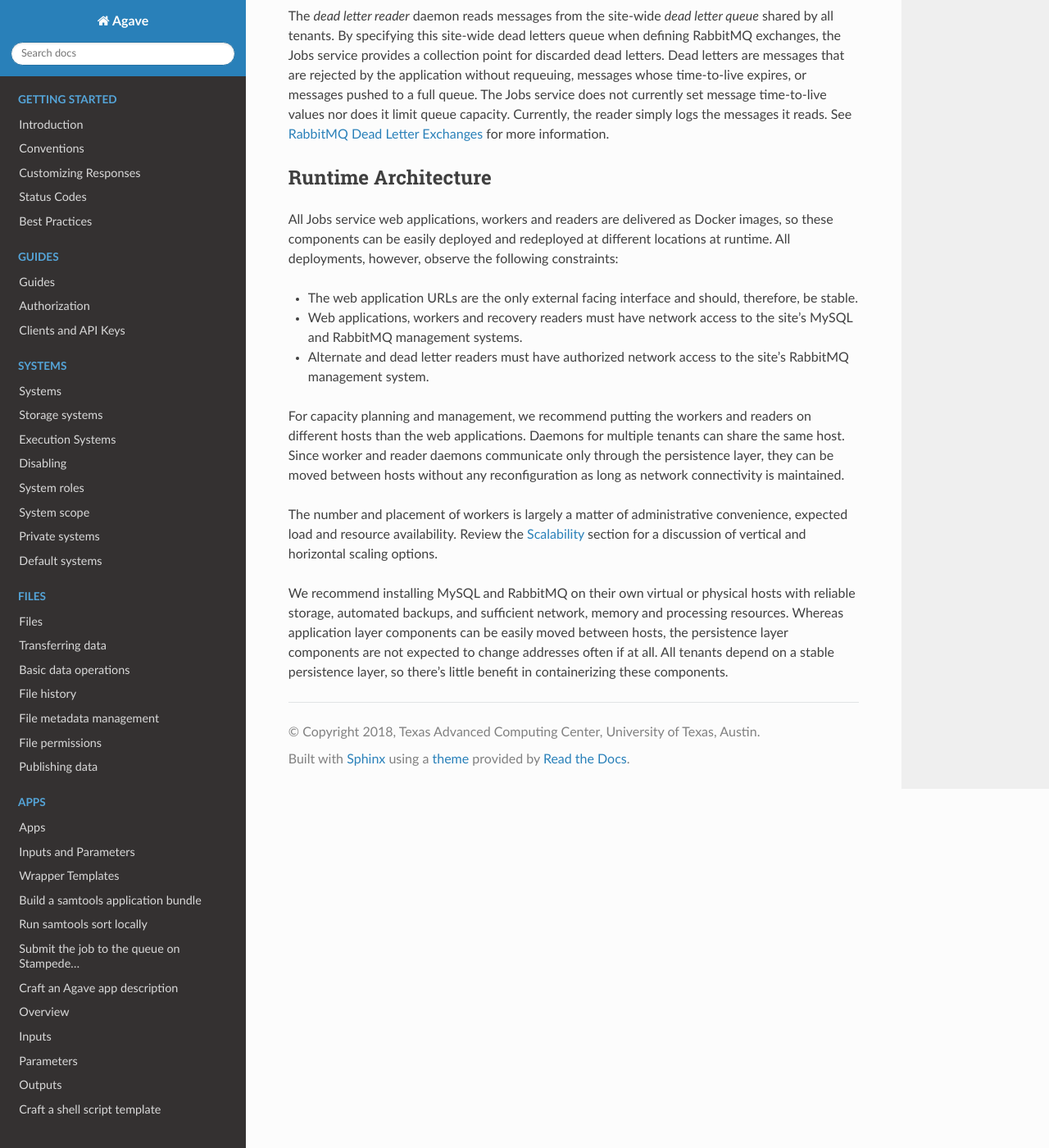
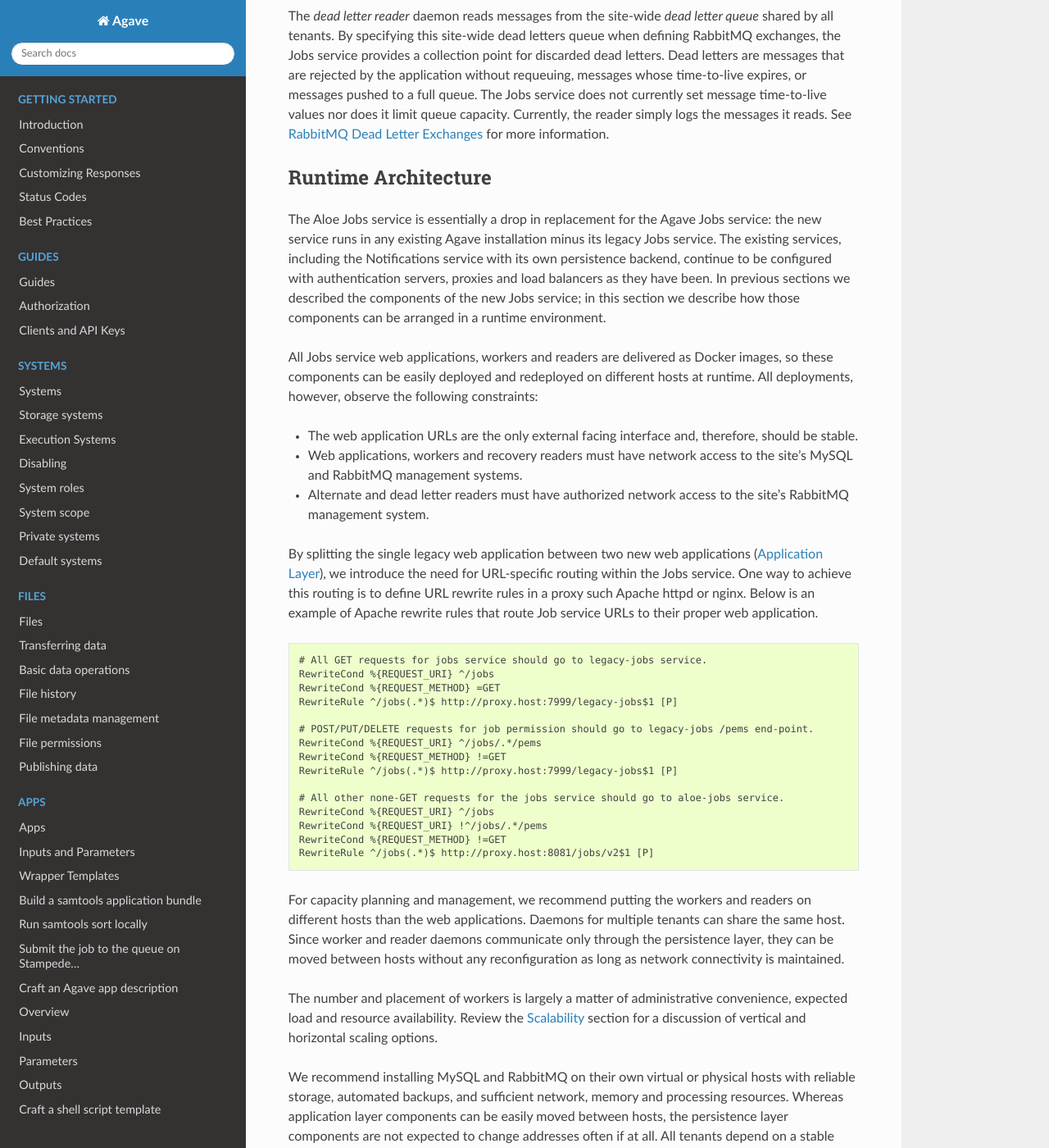
Before and after one commit to TACC-Cloud/agave-docs, a Sphinx documentation site: the page built from docs/agave/guides/jobs/aloe-job-architecture.rst, in a window 1280 px wide and 1400 px high, scrolled down 8003 px. Shown: the whole window at 82% size. Built offline with Sphinx 7.4.7 and the Read the Docs theme 2.0.0, drawn with Linux system fonts in a browser that asks for light colours; some of the changed text lies outside the part shown.

Commit message:
More architecture

```diff
--- a/docs/agave/guides/jobs/aloe-job-architecture.rst
+++ b/docs/agave/guides/jobs/aloe-job-architecture.rst
@@ -155,14 +155,37 @@
 Runtime Architecture
 --------------------
 
-All Jobs service web applications, workers and readers are delivered as Docker images, so these components can be easily deployed and redeployed at different locations at runtime.  All deployments, however, observe the following constraints:
+The Aloe Jobs service is essentially a drop in replacement for the Agave Jobs service:  the new service runs in any existing Agave installation minus its legacy Jobs service.  The existing services, including the Notifications service with its own persistence backend, continue to be configured with authentication servers, proxies and load balancers as they have been.  In previous sections we described the components of the new Jobs service; in this section we describe how those components can be arranged in a runtime environment.
 
-- The web application URLs are the only external facing interface and should, therefore, be stable.
+All Jobs service web applications, workers and readers are delivered as Docker images, so these components can be easily deployed and redeployed on different hosts at runtime.  All deployments, however, observe the following constraints:
+
+- The web application URLs are the only external facing interface and, therefore, should be stable.
 - Web applications, workers and recovery readers must have network access to the site's MySQL and RabbitMQ management systems.
 - Alternate and dead letter readers must have authorized network access to the site's RabbitMQ management system.
+
+By splitting the single legacy web application between two new web applications (`Application Layer`_), we introduce the need for URL-specific routing within the Jobs service.  One way to achieve this routing is to define URL rewrite rules in a proxy such Apache httpd or nginx.  Below is an example of Apache rewrite rules that route Job service URLs to their proper web application.
+
+::
+
+    # All GET requests for jobs service should go to legacy-jobs service.
+    RewriteCond %{REQUEST_URI} ^/jobs
+    RewriteCond %{REQUEST_METHOD} =GET
+    RewriteRule ^/jobs(.*)$ http://proxy.host:7999/legacy-jobs$1 [P]
+
+    # POST/PUT/DELETE requests for job permission should go to legacy-jobs /pems end-point.
+    RewriteCond %{REQUEST_URI} ^/jobs/.*/pems
+    RewriteCond %{REQUEST_METHOD} !=GET
+    RewriteRule ^/jobs(.*)$ http://proxy.host:7999/legacy-jobs$1 [P]
+
+    # All other none-GET requests for the jobs service should go to aloe-jobs service.
+    RewriteCond %{REQUEST_URI} ^/jobs
+    RewriteCond %{REQUEST_URI} !^/jobs/.*/pems
+    RewriteCond %{REQUEST_METHOD} !=GET
+    RewriteRule ^/jobs(.*)$ http://proxy.host:8081/jobs/v2$1 [P]
+::
 
 For capacity planning and management, we recommend putting the workers and readers on different hosts than the web applications.  Daemons for multiple tenants can share the same host.  Since worker and reader daemons communicate only through the persistence layer, they can be moved between hosts without any reconfiguration as long as network connectivity is maintained.
 
 The number and placement of workers is largely a matter of administrative convenience, expected load and resource availability.  Review the `Scalability`_ section for a discussion of vertical and horizontal scaling options.
 
-We recommend installing MySQL and RabbitMQ on their own virtual or physical hosts with reliable storage, automated backups, and sufficient network, memory and processing resources.  Whereas application layer components can be easily moved between hosts, the persistence layer components are not expected to change addresses often if at all.  All tenants depend on a stable persistence layer, so there's little benefit in containerizing these components.
+We recommend installing MySQL and RabbitMQ on their own virtual or physical hosts with reliable storage, automated backups, and sufficient network, memory and processing resources.  Whereas application layer components can be easily moved between hosts, the persistence layer components are not expected to change addresses often if at all.  All tenants depend on a stable persistence layer, so there's little benefit in containerizing these components and native installation is recommended in production environments.
```
